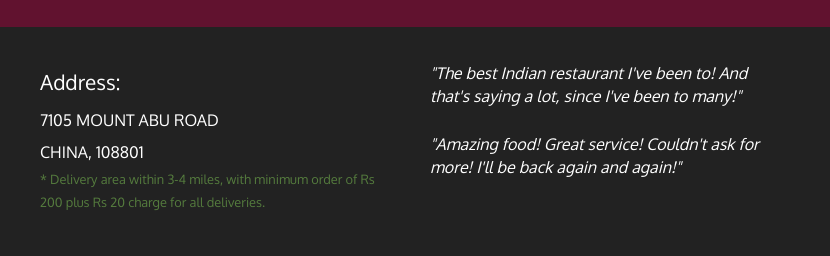
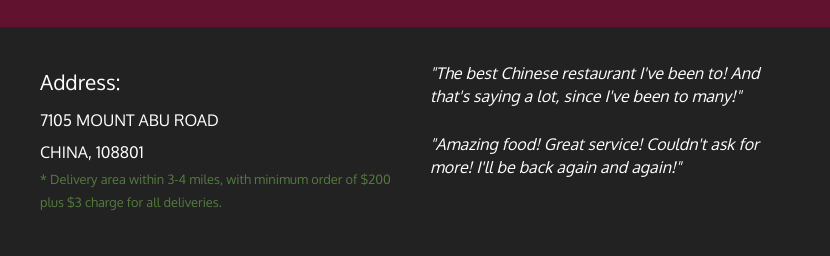
Before and after one commit to abhijeet21883/module-5-solution, a plain HTML site: page index.html in a window 1280 px wide. Shown: the part 259-515 px from the top of the page, 420-1250 px from the left. Drawn offline with Linux system fonts and the light colour scheme; no server answers.

Commit message:
Update index.html

```diff
--- a/index.html
+++ b/index.html
@@ -87,11 +87,11 @@
           <span>Address:</span><br>
           7105 MOUNT ABU ROAD<br>
           CHINA, 108801
-          <p>* Delivery area within 3-4 miles, with minimum order of Rs 200 plus Rs 20 charge for all deliveries.</p>
+          <p>* Delivery area within 3-4 miles, with minimum order of $200 plus $3 charge for all deliveries.</p>
           <hr class="visible-xs">
         </section>
         <section id="testimonials" class="col-sm-4">
-          <p>"The best Indian restaurant I've been to! And that's saying a lot, since I've been to many!"</p>
+          <p>"The best Chinese restaurant I've been to! And that's saying a lot, since I've been to many!"</p>
           <p>"Amazing food! Great service! Couldn't ask for more! I'll be back again and again!"</p>
         </section>
       </div>
```
